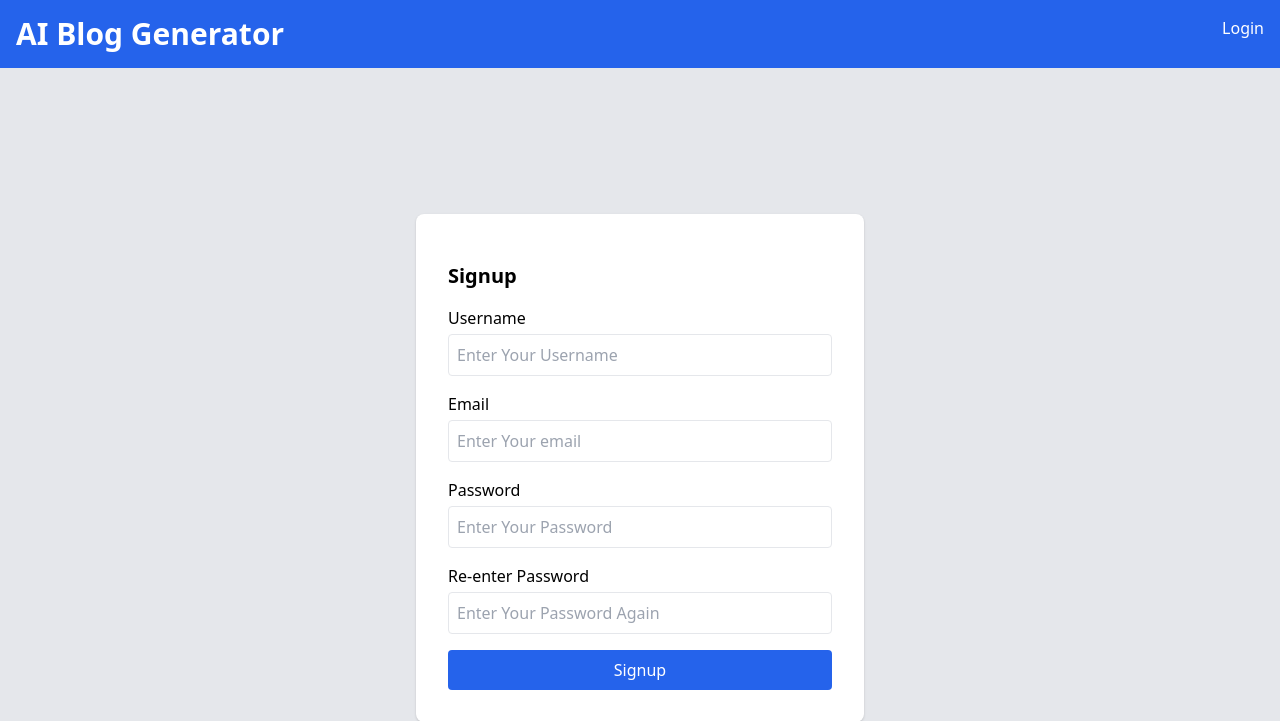
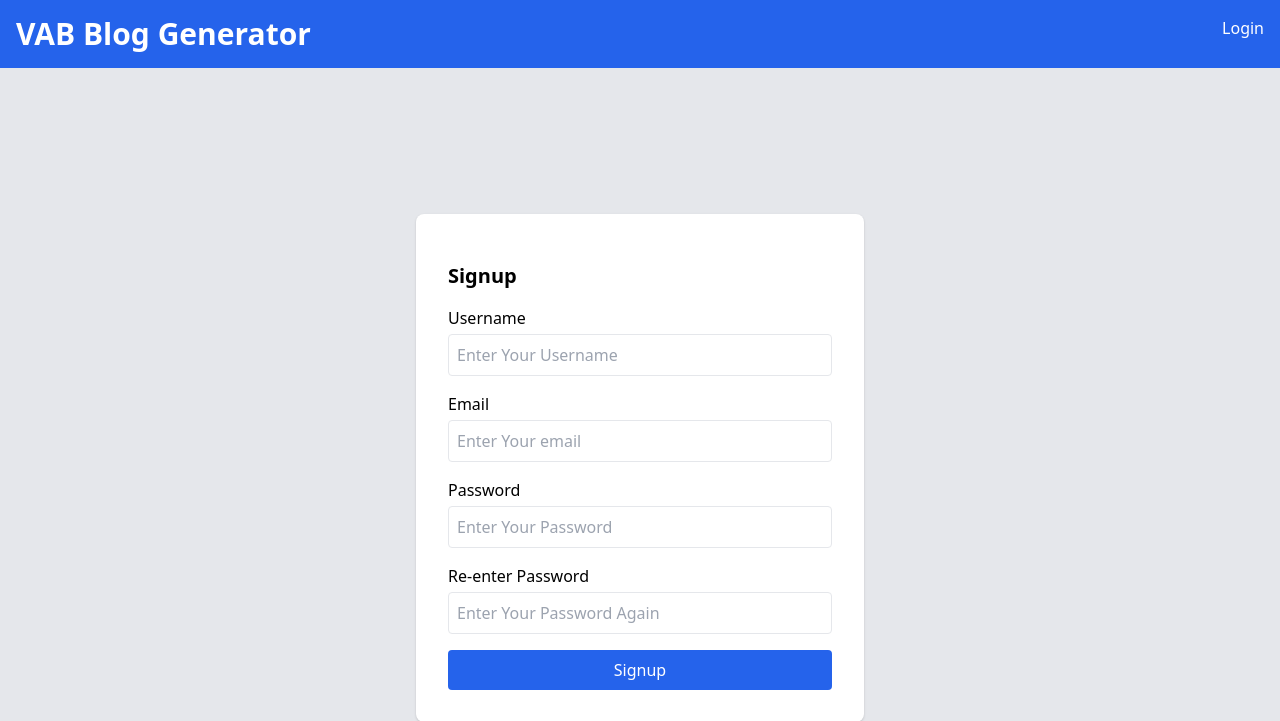
Before and after one commit to YemiReble/vab_ai, a Django app: page /signup/ in a window 1280 px wide. Shown: the top 721 px of the page. Run offline with Django 4.2, Linux system fonts and the light colour scheme.

Commit message:
Minor Update On The Page Messages

```diff
--- a/templates/blog_content.html
+++ b/templates/blog_content.html
@@ -11,7 +11,7 @@
     <!-- Navigation Bar area -->
     <nav class="bg-blue-600 p-4 text-white flex justify-between">
         <div>
-            <h1 class="text-3xl font-bold">AI Blog Generator</h1>
+            <h1 class="text-3xl font-bold">VAB Blog Generator</h1>
         </div>
         <div>
             <a class="text-white hover:underline" href="{% url 'logout' %}">Logout</a>
--- a/templates/saved_blog.html
+++ b/templates/saved_blog.html
@@ -11,7 +11,7 @@
     <!-- Navigation Bar area -->
     <nav class="bg-blue-600 p-4 text-white flex justify-between">
         <div>
-            <h1 class="text-3xl font-bold">AI Blog Generator</h1>
+            <h1 class="text-3xl font-bold">VAB Blog Generator</h1>
         </div>
         <div>
             <a class="text-white hover:underline" href="{% url 'logout' %}">Logout</a>
--- a/templates/signup.html
+++ b/templates/signup.html
@@ -11,7 +11,7 @@
     <!-- Navigation Bar area -->
     <nav class="bg-blue-600 p-4 text-white flex justify-between">
         <div>
-            <h1 class="text-3xl font-bold">AI Blog Generator</h1>
+            <h1 class="text-3xl font-bold">VAB Blog Generator</h1>
         </div>
         <div>
             <a href="{% url 'login' %}" class="text-white hover:underline">Login</a>
```
